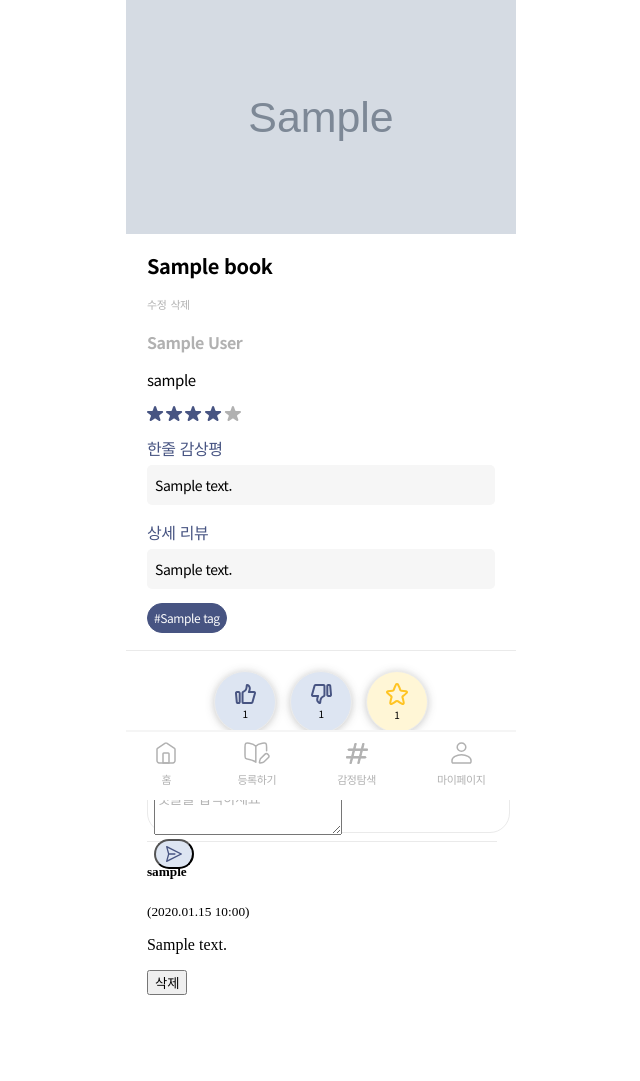
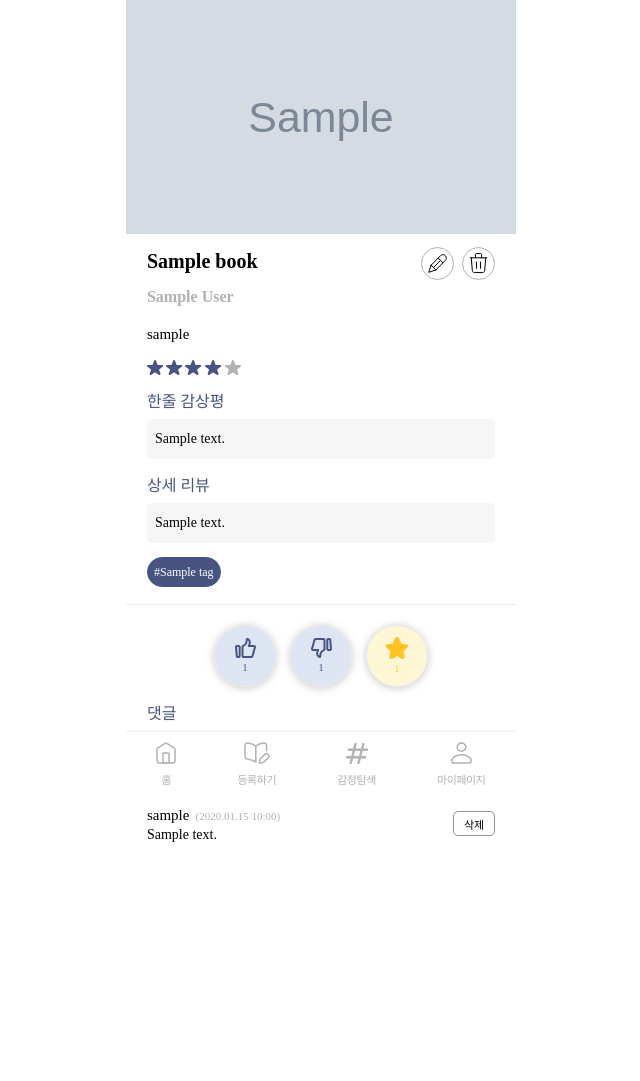
Before and after one commit to 2025-HERETHON/2025-herethon-7, a Django app: page /detail/1/ in a window 1280 px wide. Shown: the whole page, without its empty margins (319-959 px from the left). After the commit the page ends 842 px from the top, so only its background shows below. Run offline with Django 5.2, Linux system fonts and the light colour scheme; a user stored in the database is signed in; tables that the repository leaves empty hold one stand-in row (values such as "Sample post"); grey boxes marked "Sample" are stand-in pictures.

Commit message:
detail 완성

```diff
--- a/contents/templates/contents/detail.html
+++ b/contents/templates/contents/detail.html
@@ -8,17 +8,33 @@
 
 {% block content %}
 
+<div class="thumbnail-container">
     {% if review.book.thumbnail %}
     <img src="{{ review.book.thumbnail }}" alt="책 썸네일" width="150" class="book-thumbnail">
     {% endif %}
+</div>
 
 <section class="review-container">
     <div class="info">
+        <div class="title-fix">
             <h2>{{ review.book.title }}</h2>
             {% if user == review.user %}
-        <a href="{% url 'contents:update' review.id %}">수정</a>
-        <a href="{% url 'contents:delete' review.id %}">삭제</a> <br>
+            <div class="fix">
+                <a href="{% url 'contents:update' review.id %}">
+                    <svg xmlns="http://www.w3.org/2000/svg" width="33" height="33" viewBox="0 0 33 33" fill="none">
+                        <circle cx="16.5" cy="16.5" r="16" fill="white" stroke="#B1B1B1"/>
+                        <path d="M14.9108 22.9393L7.69995 25.3L10.104 18.2167M14.9108 22.9393L24.3067 13.4004C24.7813 12.9331 25.1043 12.3381 25.235 11.6905C25.3657 11.043 25.2982 10.3719 25.041 9.76202C24.7838 9.15214 24.3484 8.6308 23.7899 8.26381C23.2313 7.89681 22.5746 7.70063 21.9027 7.70001C21.0012 7.70032 20.1366 8.05199 19.4987 8.67785L10.104 18.2167M14.9108 22.9393L10.104 18.2167M12.5068 20.5786L19.4863 13.4004M17.125 11.0871L21.8993 15.7666" stroke="black" stroke-linecap="round" stroke-linejoin="round"/>
+                    </svg>
+                </a>
+                <a href="{% url 'contents:delete' review.id %}">
+                    <svg xmlns="http://www.w3.org/2000/svg" width="33" height="33" viewBox="0 0 33 33" fill="none">
+                        <circle cx="16.5" cy="16.5" r="16" fill="white" stroke="#B1B1B1"/>
+                        <path d="M8.25 10.8166H24.75M14.4375 15.0333V21.3583M18.5625 15.0333V21.3583M9.28125 10.8166L10.3125 23.4666C10.3125 24.0258 10.5298 24.5621 10.9166 24.9575C11.3034 25.3528 11.828 25.575 12.375 25.575H20.625C21.172 25.575 21.6966 25.3528 22.0834 24.9575C22.4702 24.5621 22.6875 24.0258 22.6875 23.4666L23.7188 10.8166M13.4062 10.8166V7.65414C13.4062 7.37456 13.5149 7.10643 13.7083 6.90873C13.9017 6.71104 14.164 6.59998 14.4375 6.59998H18.5625C18.836 6.59998 19.0983 6.71104 19.2917 6.90873C19.4851 7.10643 19.5938 7.37456 19.5938 7.65414V10.8166" stroke="black" stroke-linecap="round" stroke-linejoin="round"/>
+                    </svg>
+                </a>
                 {% endif %}
+            </div>
+        </div>
         <p>{{ review.book.author }}</p>
     </div>
 
@@ -80,7 +96,7 @@
         {% csrf_token %}
         <button type="submit" class="like-btn scrap-btn {% if user in review.scrap.all %}active{% endif %}">
             <svg xmlns="http://www.w3.org/2000/svg" width="22" height="22" viewBox="0 0 22 22" fill="none">
-                <path d="M11.9488 1.55591C11.8543 1.3873 11.7165 1.24692 11.5497 1.14921C11.383 1.0515 11.1932 1 10.9999 1C10.8066 1 10.6168 1.0515 10.45 1.14921C10.2832 1.24692 10.1455 1.3873 10.051 1.55591C9.82875 1.96034 9.61504 2.36996 9.40985 2.78477C8.7634 4.09691 8.21378 5.45458 7.7654 6.8469C7.61095 7.32578 7.15317 7.65799 6.62872 7.67244C5.03895 7.71423 3.45435 7.87205 1.88757 8.14465C1.02757 8.29576 0.704231 9.27573 1.31535 9.8735C1.45461 10.0105 1.59535 10.1457 1.73757 10.279C2.80098 11.2833 3.92535 12.221 5.10426 13.0868C5.51205 13.3856 5.67983 13.8978 5.52427 14.3667C4.9317 16.1479 4.50761 17.9807 4.25759 19.841C4.14648 20.6799 5.04426 21.2721 5.82427 20.8721C7.37099 20.0791 8.85004 19.1605 10.2465 18.1255C10.4653 17.9659 10.7291 17.8798 10.9999 17.8798C11.2707 17.8798 11.5345 17.9659 11.7532 18.1255C13.1494 19.1609 14.6285 20.0795 16.1755 20.8721C16.9544 21.2721 17.8533 20.6799 17.7421 19.841C17.6992 19.5262 17.6521 19.2133 17.601 18.9022C17.3443 17.3634 16.968 15.847 16.4755 14.3667C16.3199 13.8978 16.4866 13.3856 16.8955 13.0868C18.233 12.1068 19.4991 11.033 20.6844 9.8735C21.2955 9.27573 20.9733 8.29576 20.1122 8.14465C18.5456 7.87046 16.9609 7.71263 15.371 7.67244C15.1196 7.66844 14.8756 7.58702 14.6722 7.43929C14.4688 7.29156 14.3159 7.0847 14.2343 6.8469C13.644 5.01435 12.8786 3.24178 11.9488 1.55591Z" fill="none" stroke="currentColor" stroke-width="2" stroke-linecap="round" stroke-linejoin="round"/>
+                <path d="M11.9488 1.55591C11.8543 1.3873 11.7165 1.24692 11.5497 1.14921C11.383 1.0515 11.1932 1 10.9999 1C10.8066 1 10.6168 1.0515 10.45 1.14921C10.2832 1.24692 10.1455 1.3873 10.051 1.55591C9.82875 1.96034 9.61504 2.36996 9.40985 2.78477C8.7634 4.09691 8.21378 5.45458 7.7654 6.8469C7.61095 7.32578 7.15317 7.65799 6.62872 7.67244C5.03895 7.71423 3.45435 7.87205 1.88757 8.14465C1.02757 8.29576 0.704231 9.27573 1.31535 9.8735C1.45461 10.0105 1.59535 10.1457 1.73757 10.279C2.80098 11.2833 3.92535 12.221 5.10426 13.0868C5.51205 13.3856 5.67983 13.8978 5.52427 14.3667C4.9317 16.1479 4.50761 17.9807 4.25759 19.841C4.14648 20.6799 5.04426 21.2721 5.82427 20.8721C7.37099 20.0791 8.85004 19.1605 10.2465 18.1255C10.4653 17.9659 10.7291 17.8798 10.9999 17.8798C11.2707 17.8798 11.5345 17.9659 11.7532 18.1255C13.1494 19.1609 14.6285 20.0795 16.1755 20.8721C16.9544 21.2721 17.8533 20.6799 17.7421 19.841C17.6992 19.5262 17.6521 19.2133 17.601 18.9022C17.3443 17.3634 16.968 15.847 16.4755 14.3667C16.3199 13.8978 16.4866 13.3856 16.8955 13.0868C18.233 12.1068 19.4991 11.033 20.6844 9.8735C21.2955 9.27573 20.9733 8.29576 20.1122 8.14465C18.5456 7.87046 16.9609 7.71263 15.371 7.67244C15.1196 7.66844 14.8756 7.58702 14.6722 7.43929C14.4688 7.29156 14.3159 7.0847 14.2343 6.8469C13.644 5.01435 12.8786 3.24178 11.9488 1.55591Z" fill="currentColor" stroke="currentColor" stroke-width="2" stroke-linecap="round" stroke-linejoin="round"/>
             </svg>
             <span class="count">{{ review.scrap.count }}</span>
         </button>
@@ -88,11 +104,11 @@
 </section>
 
 <section class="coment-container">
-    <p class="title">댓글</p>
+    <p class="title coment">댓글</p>
 
     {% if user.is_authenticated %}
     <div class="coment-post">
-        <form method="post" action="{% url 'contents:create-comment' review.id %}">
+        <form method="post" action="{% url 'contents:create-comment' review.id %}" class="post">
             {% csrf_token %}
             <textarea name="content" rows="3" style="width: 100%;" placeholder="댓글을 입력하세요" required></textarea><br>
             <button type="submit">
@@ -110,22 +126,23 @@
 
     <hr class="coment-line">
 
+    {% for comment in review.comments.all %}
+    <div class="coment-display">
         <div class="coment">
-        {% for comment in review.comments.all %}
-        <h5>{{ comment.user.nickname }}</h5>
-        <small>({{ comment.created_at|date:"Y.m.d H:i" }})</small><br>
+            <div class="coment-info">
+                <h4>{{ comment.user.nickname }}</h4>
+                <small>({{ comment.created_at|date:"Y.m.d H:i" }})</small>
+            </div>
             <p>{{ comment.content }}</p>
         </div>
 
-    <div>
         {% if comment.user == user %}
         <form method="post" action="{% url 'contents:delete-comment' comment.id %}" style="display:inline;">
             {% csrf_token %}
-                <button type="submit">삭제</button>
+            <button type="submit" class="coment-delete">삭제</button>
         </form>
         {% endif %}
     </div>
-    <br>
 
     <div class="coment">
         {% empty %}
--- a/static/css/detail.css
+++ b/static/css/detail.css
@@ -1,7 +1,32 @@
-img.book-thumbnail {
+.body{
+    font-family: "Noto Sans KR";
+    font-style: normal;
+    letter-spacing: -0.0255rem;
+}
+
+.thumbnail-container {
     width: 24.375rem;
     height: 14.625rem;
-    flex-shrink: 0;
+    overflow: hidden;
+}
+
+.book-thumbnail {
+    width: 100%;
+    height: 100%;
+    object-fit: cover; /* 비율 유지하면서 꽉 채움 */
+    display: block;
+}
+
+.title-fix{
+    display: flex;
+    justify-content: space-between;
+
+}
+
+.fix{
+    margin-top: 0.81rem;
+    display: flex;
+    gap: 0.5rem;
 }
 
 .review-container {
@@ -11,32 +36,27 @@ img.book-thumbnail {
 
 .info h2 {
     color: #000;
-    font-family: "Noto Sans KR";
     font-size: 1.25rem;
-    font-style: normal;
     font-weight: 700;
     line-height: 1.375rem; /* 110% */
-    letter-spacing: -0.0255rem;
+    margin-top: 1rem;
+    margin-bottom: 0.31rem;
 }
 
 .info p {
     color: #B1B1B1;
-    font-family: "Noto Sans KR";
     font-size: 1rem;
-    font-style: normal;
     font-weight: 700;
     line-height: 1.375rem; /* 137.5% */
-    letter-spacing: -0.0255rem;
+    margin:0;
+    margin-bottom: 0.88rem;
 }
 
 .user p {
     color: #000;
-    font-family: "Noto Sans KR";
     font-size: 0.9375rem;
-    font-style: normal;
     font-weight: 400;
     line-height: 1.375rem; /* 146.667% */
-    letter-spacing: -0.0255rem;
 }
 
 .star-container{
@@ -49,24 +69,18 @@ img.book-thumbnail {
 
 .title{
     color: #475482;
-    font-family: "Noto Sans KR";
     font-size: 1rem;
-    font-style: normal;
     font-weight: 500;
     line-height: 1.375rem; /* 137.5% */
-    letter-spacing: -0.0255rem;
 
     margin-bottom: 0.37rem;
 }
 
 .review-content {
     color: #000;
-    font-family: "Noto Sans KR";
     font-size: 0.875rem;
-    font-style: normal;
     font-weight: 400;
     line-height: 1.375rem; /* 157.143% */
-    letter-spacing: -0.0255rem;
 
     border-radius: 0.3125rem;
     background: #F6F6F6;
@@ -93,12 +107,9 @@ img.book-thumbnail {
     background: #475482;
 
     color: #FFF;
-    font-family: "Noto Sans KR";
     font-size: 0.75rem;
-    font-style: normal;
     font-weight: 400;
     line-height: 1.375rem; /* 183.333% */
-    letter-spacing: -0.0255rem;
 }
 
 hr.review-line{
@@ -142,19 +153,20 @@ hr.review-line{
     display: block;
     color: #000;
     text-align: center;
-    font-family: "Noto Sans KR";
     font-size: 0.625rem;
-    font-style: normal;
     font-weight: 400;
     line-height: 1; /* 220% */
-    letter-spacing: -0.0255rem;
 }
 
 
 .like-btn svg {
     display: block; /* inline 특성 제거해서 정렬 안정화 */
     stroke: #000;
-    fill:none
+}
+
+.scrap-btn:not(.active) svg path {
+    fill: none;
+    stroke: #000;
 }
 
 .like-btn.active {
@@ -162,14 +174,27 @@ hr.review-line{
     color: var(--Sub-1, #475482);
 }
 
+.like-btn.active .count{
+    color: var(--Sub-1, #475482);
+}
+
 .scrap-btn.active {
     background-color: #FFF6D6;;
-    color: #FFC423;; /* currentColor 기준 */
+    color: #FFC423; /* currentColor 기준 */
+    fill: #FFC423;
+}
+
+.scrap-btn.active .count{
+    color: #FFC423;
 }
 
 .scrap-btn.active svg {
     fill: currentColor;
     stroke: currentColor;
+}
+
+.coment{
+    margin-bottom: 0.38rem;
 }
 
 .coment-container {
@@ -185,25 +210,51 @@ hr.coment-line{
 }
 
 .coment-post{
+    box-sizing:border-box;
     display: flex;
+    align-items: center;
     border-radius: 1.25rem;
     border: 1px solid #EAEAEA;
     background: #FFF;
-    width: 21.8125rem;
+    width: 21.875rem;
     height: 2.625rem;
     flex-shrink: 0;
 
     padding: 0.38rem;
+
+    margin-bottom: 1rem;
+}
+
+.post{
+    display: flex;
+    align-items: center;
+    width: 100%;
+    height: 100%;
+}
+
+textarea{
+    margin: 0;
+    margin-left: 1rem;
+    padding: 0;
+    border: none;
+    outline: none;
+    background: none;
+    font: inherit;
+    color: inherit;
+    resize: none; /* 크기 조절도 비활성화 */
+    height: 100%;
+    width: 100%;
+
+    color: #000;
+    font-size: 0.875rem;
+    font-weight: 400;
+    line-height: 1.76rem;
 }
 
 textarea::placeholder {
     color: #B4B4B4;
-    font-family: "Noto Sans KR";
     font-size: 0.875rem;
-    font-style: normal;
     font-weight: 400;
-    line-height: 1.375rem; /* 157.143% */
-    letter-spacing: -0.0255rem;
 }
 
 .coment-post button{
@@ -213,6 +264,7 @@ textarea::placeholder {
 
     border-radius: 1.25rem;
     background: var(--Sub-2, #DDE5F2);
+    border: none;
 
     display: flex;
     justify-content: center;
@@ -231,22 +283,71 @@ textarea::placeholder {
     flex-shrink: 0;
 
     color: #000;
-    font-family: "Noto Sans KR";
     font-size: 0.875rem;
-    font-style: normal;
     font-weight: 400;
     line-height: 1.375rem; /* 157.143% */
-    letter-spacing: -0.0255rem;
 }
 
 .login-link{
     display: inline-block;
     color: #475482;                /* 글자색 */
     text-decoration: none;      /* 밑줄 제거 */
-    font-family: "Noto Sans KR";
     font-size: 0.875rem;
-    font-style: normal;
     font-weight: 400;
     line-height: 1.375rem; /* 157.143% */
-    letter-spacing: -0.0255rem;
 }
+
+.coment-info{
+    display: flex;
+    align-items: center;
+    gap: 0.38rem;
+    margin-bottom: 0.2rem;
+    margin-top: 0.6rem;
+}
+
+.coment h4{
+    margin: 0;
+    color: #000;
+    font-size: 0.9375rem;
+    font-weight: 500;
+}
+
+.coment small{
+    margin: 0;
+    color: #B1B1B1;
+    font-size: 0.6875rem;
+    font-weight: 400;
+}
+
+.coment p{
+    margin: 0;
+    color: #000;
+    font-size: 0.875rem;
+    font-weight: 400;
+}
+
+.coment-delete{
+    display: flex;
+    width: 2.625rem;
+    height: 1.5625rem;
+    justify-content: center;
+    align-items: center;
+    flex-shrink: 0;
+    padding: 0;
+
+    border-radius: 0.3125rem;
+    border: 1px solid #919191;
+    background: #FFFEFE;
+    cursor: pointer;
+
+    color: #000;
+    font-size: 0.6875rem;
+    font-weight: 400;
+}
+
+.coment-display{
+    display: flex;
+    justify-content: space-between;
+    align-items: center;
+    gap: 0.7rem;
+}
```
Lines whose indentation alone changed are shown as unchanged.
